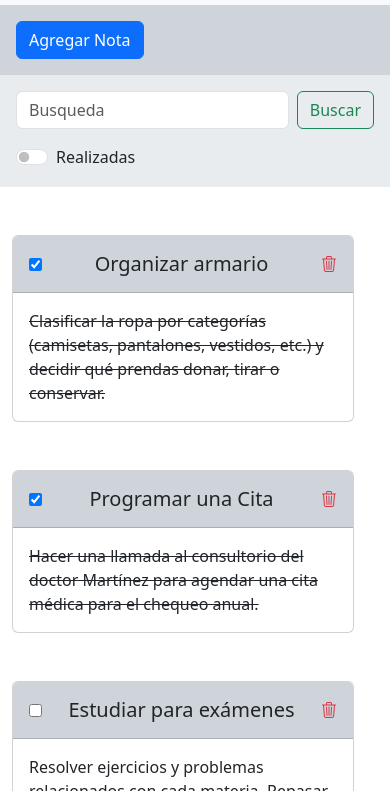
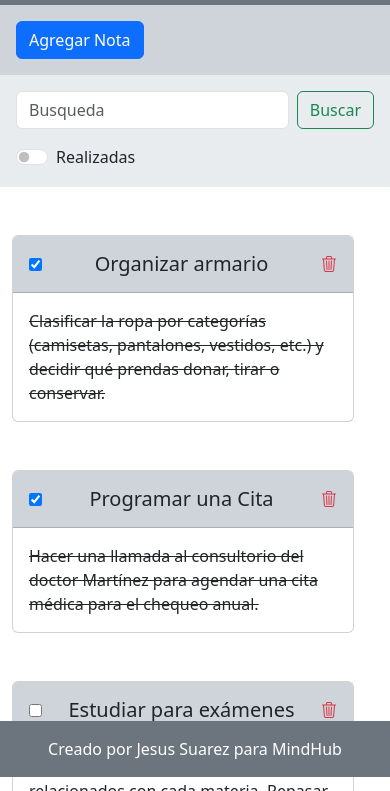
Before and after one commit to NapstaBlookNeo/Introduccion_Java_Eventos, a plain HTML site: page notas.html in a window 390 px wide. Shown: the part 67-858 px from the top of the page. Drawn offline with nearby package versions, Linux system fonts and the light colour scheme.

Commit message:
cambios visuales  de optimizacion

```diff
--- a/javaScript/notas.js
+++ b/javaScript/notas.js
@@ -42,9 +42,9 @@ let notas = [
         realizada: false
     }
 ]
-let notasRealizadas = []
+
 let switchNotasRealizadas = false
-let idGlobal = 8
+let idGlobal = notas.length + 1
 
 //pintar notas
 let tarjetas = document.getElementById("tarjetasNotas")
@@ -56,48 +56,29 @@ function pintarNotas(notas) {
     let notasAMostrar = switchNotasRealizadas ? notas.filter(nota => nota.realizada) : notas;
     if (notasAMostrar.length === 0) {
         let element = document.createElement("div");
-        element.classList.add("col-12");
+        element.classList.add("col-12", "min-vh-50");
         element.innerHTML = '<h2 class="text-center text-secondary my-5">No hay elementos para mostrar</h2>';
         tarjetas.appendChild(element);
     } else {
-        //Mostrar todas las Notas
-        if (switchNotasRealizadas === false) {
-            for (let i = 0; i < notas.length; i++) {
-                let card = document.createElement("div")
-                card.classList.add("card", "col-md-4", "col-lg-3", "my-4", "mx-md-5", "mx-lg-4", "p-0")
-                let descripcionTachada = notas[i].realizada ? 'descripcionTachada' : '';
-                card.innerHTML =
-                    `<div class="card-header d-flex justify-content-between bg-dark-subtle align-items-center w-100" data-id="${notas[i].id}">
-                         <input onClick = "marcarRealizada(${notas[i].id})" type="checkbox" ${notas[i].realizada ? "checked" : ""}> </input>
-                         <h5 class="m-2">${notas[i].titulo}</h5>
-                         <a class="bi bi-trash3 text-danger clickeable" onClick = "eliminarNota(${notas[i].id})"></a>
-                     </div>
-                     <div class="card-body">
-                        <p class="card-text ${descripcionTachada}">${notas[i].descripcion}</p>
-                    </div>`
-                tarjetas.appendChild(card)
-            }
-        //Mostrar notas Realizadas
-        } else {
-            let notasRealizadas = notas.filter(nota => nota.realizada === true);
-            for (let i = 0; i < notasRealizadas.length; i++) {
-                let card = document.createElement("div")
-                card.classList.add("card", "col-md-4", "col-lg-3", "my-4", "mx-md-5", "mx-lg-4", "p-0")
-                let descripcionTachada = notasRealizadas[i].realizada ? 'descripcionTachada' : '';
-                card.innerHTML =
-                    `<div class="card-header d-flex justify-content-between bg-dark-subtle align-items-center w-100" data-id="${notasRealizadas[i].id}">
-                         <input onClick = "marcarRealizada(${notasRealizadas[i].id})" type="checkbox" ${notasRealizadas[i].realizada ? "checked" : ""}> </input>
-                         <h5 class="m-2">${notasRealizadas[i].titulo}</h5>
-                         <a class="bi bi-trash3 text-danger clickeable" onClick = "eliminarNota(${notasRealizadas[i].id})"></a>
-                     </div>
-                     <div class="card-body">
-                        <p class="card-text ${descripcionTachada}">${notasRealizadas[i].descripcion}</p>
-                    </div>`
-                tarjetas.appendChild(card)
-            }
+        for (let i = 0; i < notasAMostrar.length; i++) {
+            let card = document.createElement("div");
+            card.classList.add("card", "col-md-4", "col-lg-3", "my-4", "mx-md-5", "mx-lg-4", "p-0");
+            let descripcionTachada = notasAMostrar[i].realizada ? 'text-decoration-line-through' : '';
+            card.innerHTML = `
+                <div class="card-header d-flex justify-content-between bg-dark-subtle align-items-center w-100" data-id="${notasAMostrar[i].id}">
+                    <input onClick="marcarRealizada(${notasAMostrar[i].id})" type="checkbox" ${notasAMostrar[i].realizada ? "checked" : ""}>
+                    </input>
+                    <h5 class="m-2">${notasAMostrar[i].titulo}</h5>
+                    <a class="bi bi-trash3 text-danger clickeable" onClick="eliminarNota(${notasAMostrar[i].id})"></a>
+                </div>
+                <div class="card-body">
+                    <p class="card-text ${descripcionTachada}">${notasAMostrar[i].descripcion}</p>
+                </div>`;
+            tarjetas.appendChild(card);
         }
     }
 }
+
 
 //Crear nueva Nota
 let guardar = document.getElementById('guardar');
@@ -144,30 +125,26 @@ function eliminarNota(id) {
 //"Realizar" Nota
 function marcarRealizada(id) {
     for (let i = 0; i < notas.length; i++) {
-        if (notas[i].id == id) {
-            if (notas[i].realizada === false) {
-                notas[i].realizada = true
-            } else {
-                notas[i].realizada = false
-            }
+        if (notas[i].id === id) {
+            notas[i].realizada = !notas[i].realizada;
+            break;
         }
     }
-    pintarNotas(notas)
+    pintarNotas(notas);
 }
 
 //usar filter para filtrar notas con actividades ya hechas
 function mostrarRealizadas() {
     switchNotasRealizadas = !switchNotasRealizadas;
-    let notasFiltradas = switchNotasRealizadas ? notas.filter(nota => nota.realizada === true) : notas;
-    pintarNotas(notasFiltradas)
+    pintarNotas(notas)
 }
 
 //Filtrar por busqueda
 
 let textoBusqueda = document.getElementById('textoBusqueda')
-textoBusqueda.addEventListener('keyup',busqueda)
+textoBusqueda.addEventListener('keyup', busqueda)
 
-function busqueda(){
+function busqueda() {
     let texto = textoBusqueda.value.toLowerCase();
     let notasFiltradas = notas.filter(nota => {
         let titulo = nota.titulo.toLowerCase();
--- a/notas.html
+++ b/notas.html
@@ -13,7 +13,7 @@
 
 <body>
   <header>
-    <nav class="navbar navbar-expand-lg bg-body-tertiary">
+    <nav class="navbar navbar-expand-lg bg-secondary" data-bs-theme="dark">
       <div class="container-fluid">
         <a class="navbar-brand" href="#">
           <p class="m-2 fw-semibold">EVENTOS JAVASCRIPT</p>
@@ -41,7 +41,7 @@
 
   <main>
     <!--Creacion de Notas-->
-    <div class="bg-dark-subtle ">
+    <div class="bg-dark-subtle">
       <button class="btn btn-primary m-3" type="button" data-bs-toggle="collapse" data-bs-target="#collapse"
         aria-expanded="false" aria-controls="collapse">Agregar Nota</button>
       <div class="p-3 collapse" id="collapse">
@@ -72,9 +72,18 @@
     </div>
 
     <!--Notas-->
-    <div class="p-4 row col-12 justify-content-center" id="tarjetasNotas">
+    <div class="p-4 row col-12 justify-content-center mb-5" id="tarjetasNotas">
 
     </div>
+
+    <!--Footer-->
+
+    <footer class="fixed-bottom d-flex justify-content-around bg-secondary text-white align-items-center">
+      <div class="mt-3 mx-4 text-center ">
+        <p>Creado por Jesus Suarez para MindHub</p>
+      </div>
+    </footer>
+
   </main>
 
   <script src="https://cdn.jsdelivr.net/npm/bootstrap@5.3.2/dist/js/bootstrap.bundle.min.js"
--- a/style.css
+++ b/style.css
@@ -1,7 +1,3 @@
 .clickeable{
     cursor:pointer;
 }
-
-.descripcionTachada{
-    text-decoration: line-through;
-}
```
Also changed, not shown: divisas.html (+7 -1 lines), index.html (+11 -3 lines).
